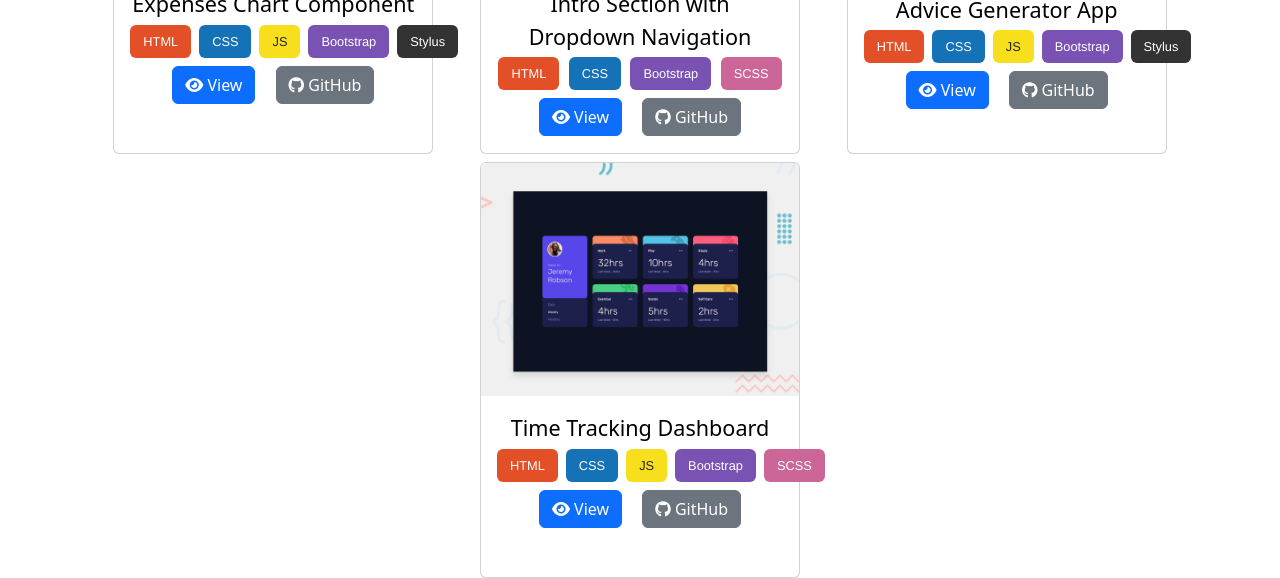
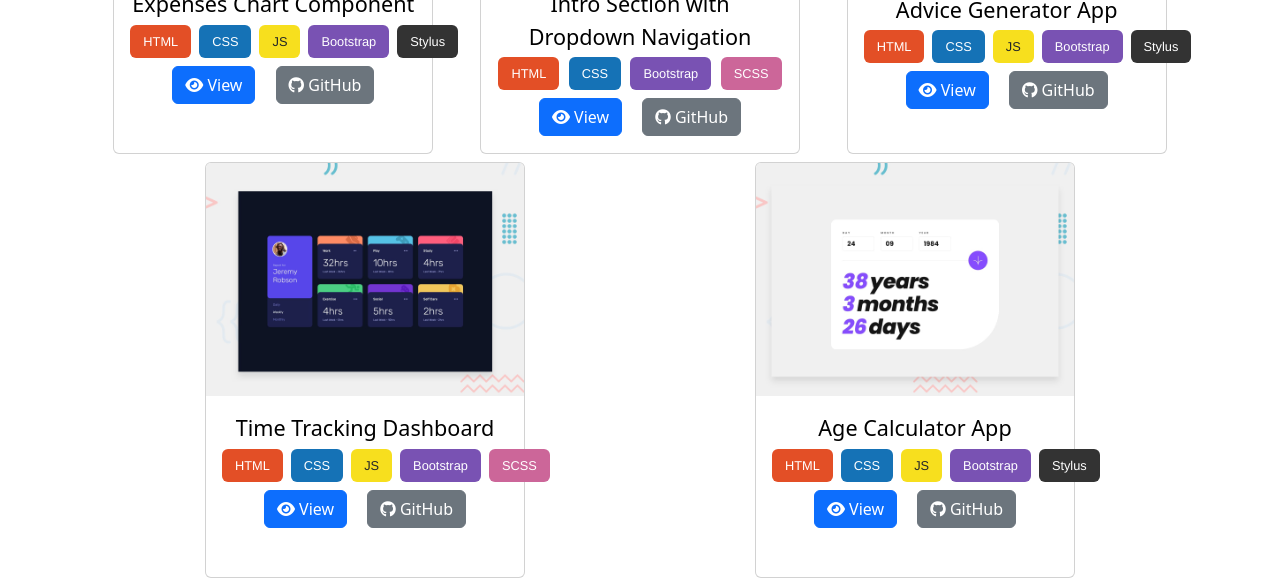
Before and after one commit to Petrosdevri/Frontend-Mentor-Challenges, a website: page index.html in a window 1280 px wide. Shown: the part 2510-3088 px from the top of the page. Drawn offline with nearby package versions, Linux system fonts and the light colour scheme.

Commit message:
Updated website

```diff
--- a/index.html
+++ b/index.html
@@ -188,6 +188,15 @@
                         <a class="btn btn-secondary card-link" href="https://github.com/Petrosdevri/Frontend-Mentor-Challenges/tree/main/time-tracking-dashboard-main" target="_blank"><i class="fa-brands fa-github"></i> GitHub</a>
                     </div>
                 </div>
+                <div class="card" style="width: 20rem; height: 26rem;">
+                    <img src="age-calculator-app-main/design/desktop-preview.jpg" class="card-img-top" alt="Advice Generator App">
+                    <div class="card-body">
+                        <div class="card-title">Age Calculator App</div>
+                        <div class="card-subtitle mb-2 text-muted"><div class="d-flex justify-content-evenly align-items-center gap-2"><button class="btn html-btn">HTML</button><button class="btn css-btn">CSS</button><button class="btn js-btn">JS</button><button class="btn bootstrap-btn">Bootstrap</button><button class="btn stylus-btn">Stylus</button></div></div>
+                        <a class="btn btn-primary card-link" href="age-calculator-app-main/index.html" target="_blank"><i class="fa-solid fa-eye"></i> View</a>
+                        <a class="btn btn-secondary card-link" href="https://github.com/Petrosdevri/Frontend-Mentor-Challenges/tree/main/age-calculator-app-main" target="_blank"><i class="fa-brands fa-github"></i> GitHub</a>
+                    </div>
+                </div>
             </div>
         </div>
     </body>
```
